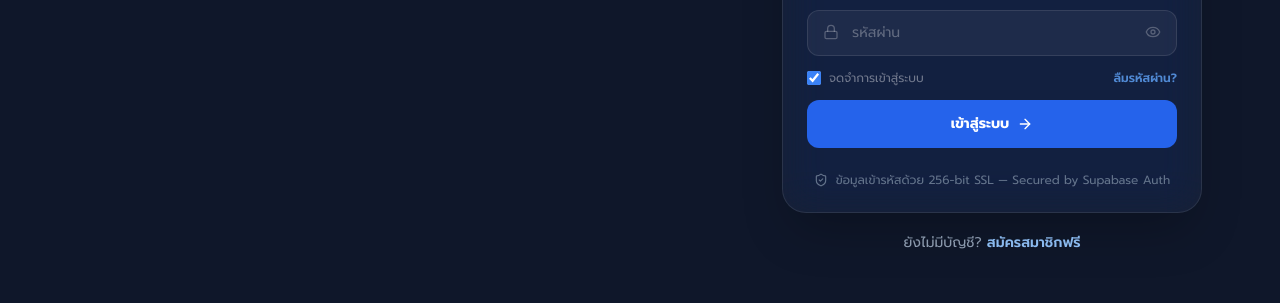
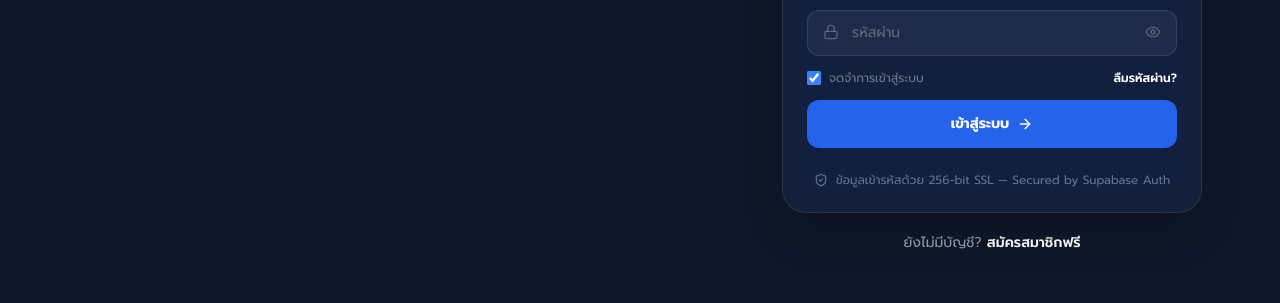
Before and after one commit to PetmoreOffice/Daily-Branch-Audit, a Next.js app: page / in a window 1280 px wide. Shown: the part 382-685 px from the top of the page. Built offline with nearby package versions, Linux system fonts and the light colour scheme; no server answers; the database is empty.

Commit message:
style: fix remaining text contrast in login page

```diff
--- a/components/auth/LoginPage.tsx
+++ b/components/auth/LoginPage.tsx
@@ -241,7 +241,7 @@ export default function LoginPage({ onLogin }: LoginPageProps) {
               </div>
               <h1 className="text-4xl xl:text-5xl font-black text-white leading-[1.1] tracking-tight">
                 บริหารงานสาขา<br />
-                <span className="text-indigo-300">
+                <span className="text-white">
                   ระดับองค์กร
                 </span>
               </h1>
@@ -300,7 +300,7 @@ export default function LoginPage({ onLogin }: LoginPageProps) {
                   <h2 className="text-xl font-black text-white tracking-tight">
                     {isSignUp ? "สร้างบัญชีใหม่" : "ยินดีต้อนรับ"}
                   </h2>
-                  <p className="text-sm text-slate-300 mt-1.5">
+                  <p className="text-sm text-white/80 mt-1.5">
                     {isSignUp ? "กรอกข้อมูลเพื่อสมัครเข้าใช้งานระบบ" : "กรอกบัญชีผู้ใช้งานเพื่อเข้าสู่ระบบบริหารสาขา"}
                   </p>
                 </div>
@@ -368,7 +368,7 @@ export default function LoginPage({ onLogin }: LoginPageProps) {
                       <button
                         type="button"
                         onClick={() => { setShowForgotModal(true); setResetSent(false); setResetEmail(username.includes("@") && isAllowedCompanyEmail(username) ? username : ""); setResetError(""); }}
-                        className="text-blue-400/80 hover:text-blue-300 font-semibold transition"
+                        className="text-white hover:text-slate-200 font-semibold transition"
                       >
                         ลืมรหัสผ่าน?
                       </button>
@@ -409,7 +409,7 @@ export default function LoginPage({ onLogin }: LoginPageProps) {
               {isSignUp ? "มีบัญชีอยู่แล้ว? " : "ยังไม่มีบัญชี? "}
               <button
                 onClick={() => { setIsSignUp(!isSignUp); setErrorMsg(""); setSuccessMsg(""); }}
-                className="text-blue-300 hover:text-blue-200 font-semibold transition underline-offset-2 hover:underline"
+                className="text-white hover:text-slate-200 font-semibold transition underline-offset-2 hover:underline"
               >
                 {isSignUp ? "เข้าสู่ระบบที่นี่" : "สมัครสมาชิกฟรี"}
               </button>
@@ -462,8 +462,8 @@ export default function LoginPage({ onLogin }: LoginPageProps) {
                   />
                 </div>
 
-                <div className="p-4 rounded-xl text-xs text-slate-400 leading-relaxed space-y-1.5" style={{ background: "rgba(255,255,255,0.03)", border: "1px solid rgba(255,255,255,0.06)" }}>
-                  <div className="flex items-center gap-1.5 text-blue-300 font-semibold text-xs">
+                <div className="p-4 rounded-xl text-xs text-slate-300 leading-relaxed space-y-1.5" style={{ background: "rgba(255,255,255,0.03)", border: "1px solid rgba(255,255,255,0.06)" }}>
+                  <div className="flex items-center gap-1.5 text-white font-semibold text-xs">
                     <Sparkles className="w-3.5 h-3.5" /> ทำงานอัตโนมัติ 100% ผ่าน Supabase Auth
                   </div>
                   <div>• ระบบส่งอีเมลลิงก์ตั้งรหัสผ่านใหม่ไปให้คุณทันที</div>
@@ -486,8 +486,8 @@ export default function LoginPage({ onLogin }: LoginPageProps) {
                 </div>
                 <div>
                   <h4 className="text-base font-bold text-white">ส่งลิงก์เรียบร้อยแล้ว!</h4>
-                  <p className="text-sm text-slate-400 mt-1.5 leading-relaxed">
-                    ลิงก์ตั้งรหัสผ่านใหม่ส่งไปยัง <span className="text-blue-300 font-semibold">{resetEmail}</span> แล้ว<br />กรุณาตรวจสอบ inbox หรือ Spam folder
+                  <p className="text-sm text-slate-300 mt-1.5 leading-relaxed">
+                    ลิงก์ตั้งรหัสผ่านใหม่ส่งไปยัง <span className="text-white font-semibold">{resetEmail}</span> แล้ว<br />กรุณาตรวจสอบ inbox หรือ Spam folder
                   </p>
                 </div>
                 <button onClick={() => setShowForgotModal(false)} className="btn-primary w-full py-3 rounded-xl text-xs font-bold text-white mt-2">
```
